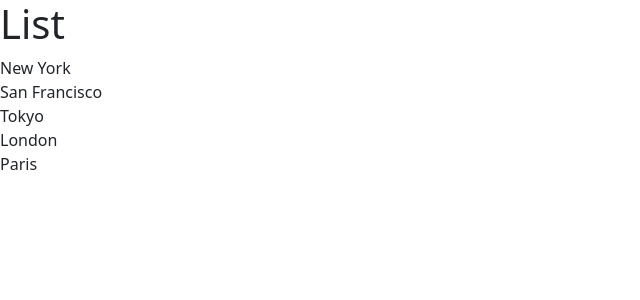
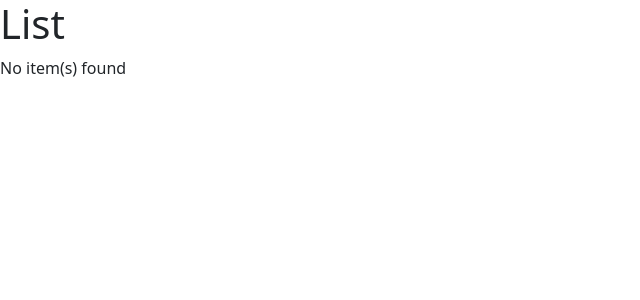
Before and after one commit to prathikanand7/react_basics, a React (Vite) app: page / in a window 1280 px wide. Shown: the top 300 px of the page, without its empty margins (0-640 px from the left). Built offline with nearby package versions, Linux system fonts and the light colour scheme; the HTML template or start-up script is replaced by a standard one.

Commit message:
Conditional formatting

```diff
--- a/src/components/ListGroup.tsx
+++ b/src/components/ListGroup.tsx
@@ -1,11 +1,29 @@
 //import { Fragment } from "react";
 
 function ListGroup() {
-  const items = ["New York", "San Francisco", "Tokyo", "London", "Paris"];
+  let items = ["New York", "San Francisco", "Tokyo", "London", "Paris"];
+  items = [];
+  /*   if (items.length == 0)
+    return (
+      <>
+        <h1>List</h1>
+        <p>No item(s) found</p>
+      </>
+    ); */
+
+  /*   const message = items.length === 0 ? <p>No item(s) found</p> : null;
+
+  //inside a function
+  const getMessage = () => {
+    const message = items.length === 0 ? <p>No item(s) found</p> : null;
+  }; */
 
   return (
     <>
       <h1>List</h1>
+      {/* {message} */}
+      {/* {getMessage()} */}
+      {items.length === 0 && <p>No item(s) found</p>}
       <ul className="list-group">
         {items.map((item) => (
           <li key={item}>{item}</li>
```
